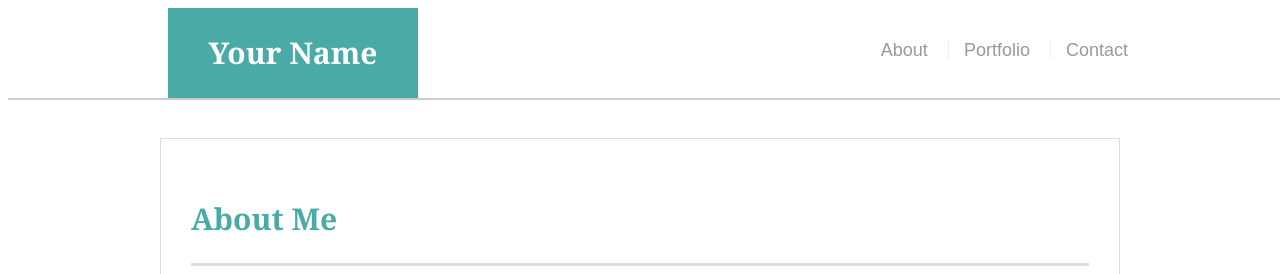
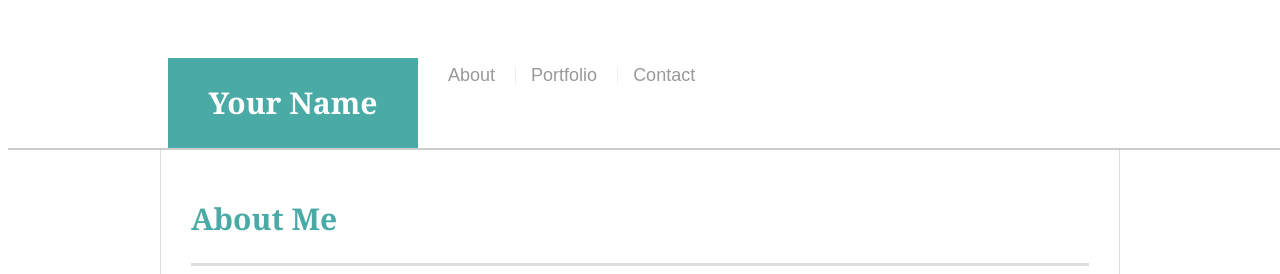
Before and after one commit to rclary0209/Responsive-Portfolio, a plain HTML site: page index.html in a window 1280 px wide. Shown: the top 274 px of the page. Drawn offline with Linux system fonts and the light colour scheme; files that its build step writes are made by us from their sources.

Commit message:
Add files via upload

```diff
--- a/index.html
+++ b/index.html
@@ -4,8 +4,9 @@
 <head>
   <meta charset="UTF-8">
   <title>About | Your Name</title>
-  <link rel="stylesheet" type="text/css" href="./style.css">
+  <link rel="stylesheet" type="text/css" href="assets/css/style.css">
   <meta name="viewport" content="width=device-width, initial-scale=1.0">
+
 </head>
 
 <body>
--- a/style.css
+++ b/style.css
@@ -78,8 +78,8 @@ h3 {
 }
 
 nav {
-  float: right;
-  margin-top: 25px;
+  /* float: right; */
+  margin-top: 50px;
 }
 
 nav a {
@@ -216,13 +216,12 @@ input[type=submit] {
   border: 0 none;
 }
 
-
-@media screen and (max-width: 980px) {
+@media only screen and (max-width: 980px) {
   body {
     background-color: lightblue;
   }
 
-@media screen and (max-width: 768px) {
+@media only screen and (max-width: 768px) {
   body {
     background-color: lightblue;
   }
@@ -234,5 +233,4 @@ input[type=submit] {
 
 #masthead {
   max-width: 640px;
-  position: fixed;
 }
```
Also changed, not shown: contact.html (+1 -0 lines), portfolio.html (+2 -1 lines).
